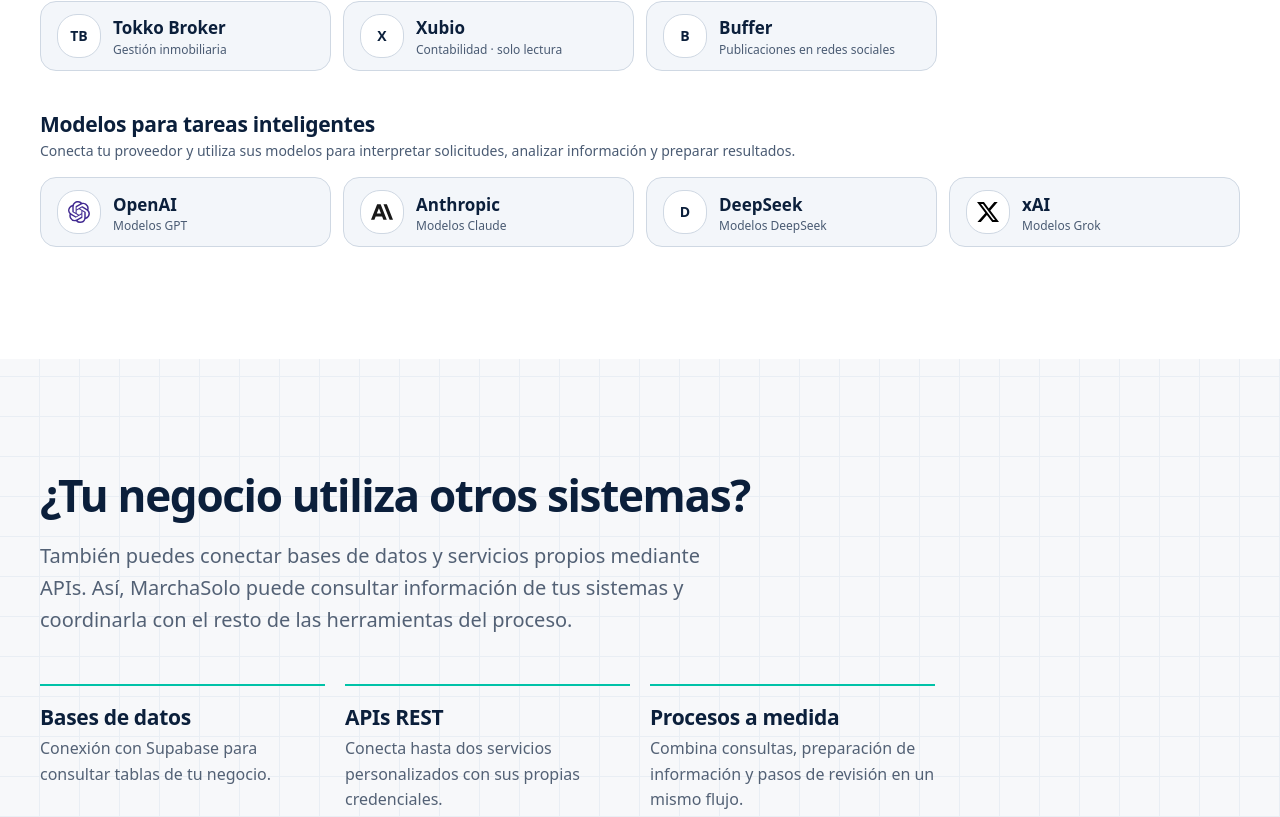
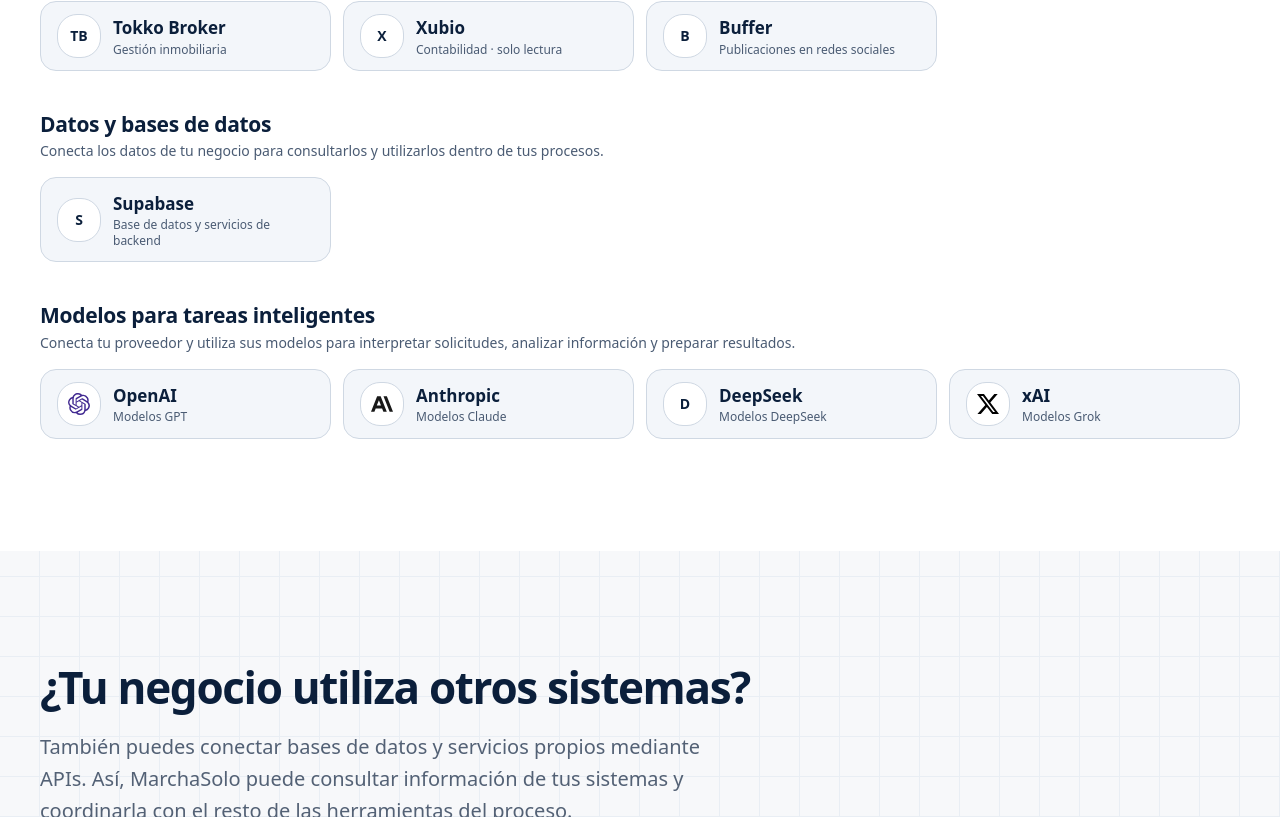
Before and after one commit to CESARKUBEREK/Delega, a Next.js app: page /integraciones in a window 1280 px wide. Shown: the part 3063-3880 px from the top of the page. Built offline with nearby package versions, Linux system fonts and the light colour scheme; no server answers.

Commit message:
Añadir Supabase al catálogo y usar el logo local de WhatsApp

```diff
--- a/src/app/integraciones/page.tsx
+++ b/src/app/integraciones/page.tsx
@@ -24,7 +24,7 @@ const GROUPS: { id: string; title: string; description: string; apps: AppIcon[]
     description: "Reúne consultas y prepara el siguiente paso sin saltar de una herramienta a otra.",
     apps: [
       { id: "imap", name: "Correo IMAP / SMTP", note: "Tu cuenta de correo" },
-      { id: "whatsapp", name: "WhatsApp Business", note: "Mensajes y respuestas" },
+      { id: "whatsapp", name: "WhatsApp Business", logo: "/brand/whatsapp.svg", note: "Mensajes y respuestas" },
       { id: "telegram", name: "Telegram", logo: "/brand/telegram.svg", note: "Bot de Telegram" },
       { id: "voz", name: "Asistente de voz", note: "Web y teléfono" },
       { id: "outlook", name: "Outlook y Microsoft 365", note: "Próximamente", status: "soon" },
@@ -59,6 +59,14 @@ const GROUPS: { id: string; title: string; description: string; apps: AppIcon[]
       { id: "tokko", name: "Tokko Broker", note: "Gestión inmobiliaria" },
       { id: "xubio", name: "Xubio", note: "Contabilidad · solo lectura" },
       { id: "buffer", name: "Buffer", note: "Publicaciones en redes sociales" },
+    ],
+  },
+  {
+    id: "datos",
+    title: "Datos y bases de datos",
+    description: "Conecta los datos de tu negocio para consultarlos y utilizarlos dentro de tus procesos.",
+    apps: [
+      { id: "supabase", name: "Supabase", note: "Base de datos y servicios de backend" },
     ],
   },
   {
@@ -268,10 +276,6 @@ export default function IntegrationsMarketingPage() {
             </div>
             <ul className="audience">
               <li>
-                <h3 className="site-h3">Bases de datos</h3>
-                <p>Conexión con Supabase para consultar tablas de tu negocio.</p>
-              </li>
-              <li>
                 <h3 className="site-h3">APIs REST</h3>
                 <p>Conecta hasta dos servicios personalizados con sus propias credenciales.</p>
               </li>
```
